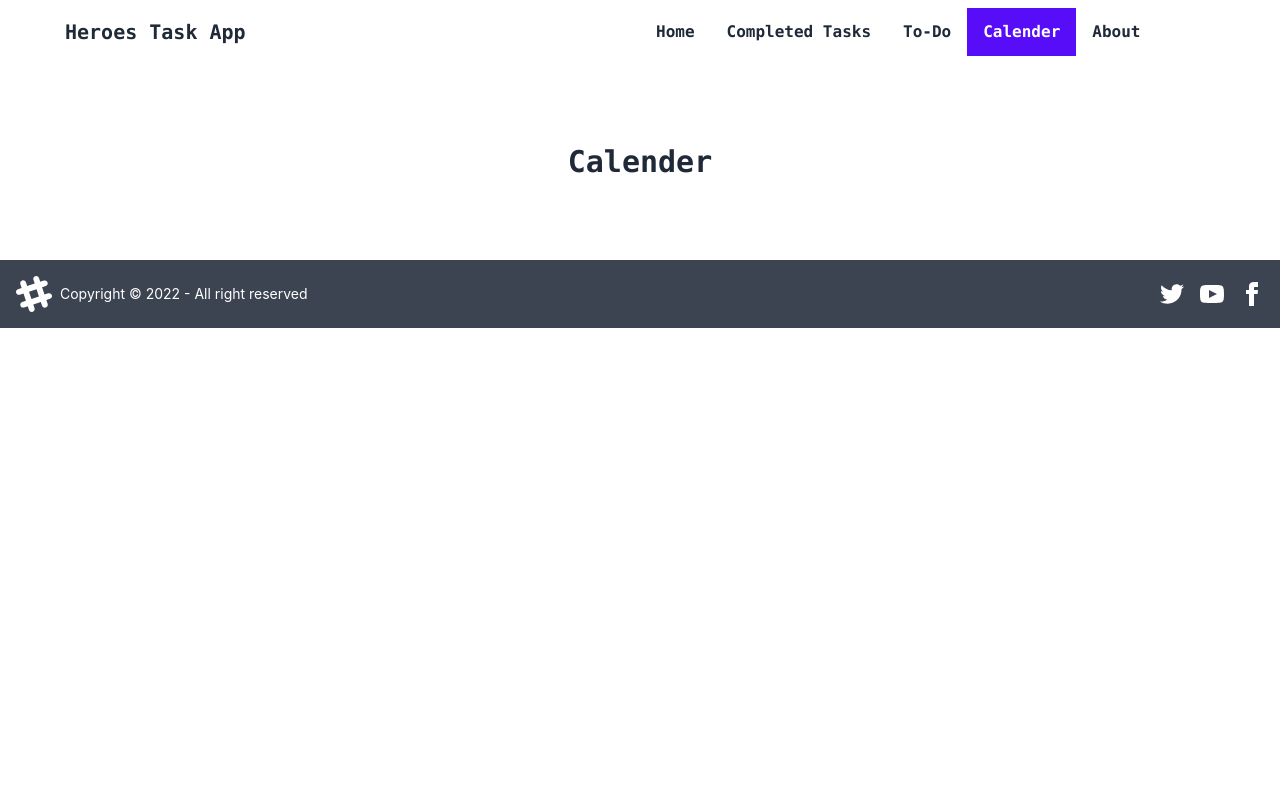
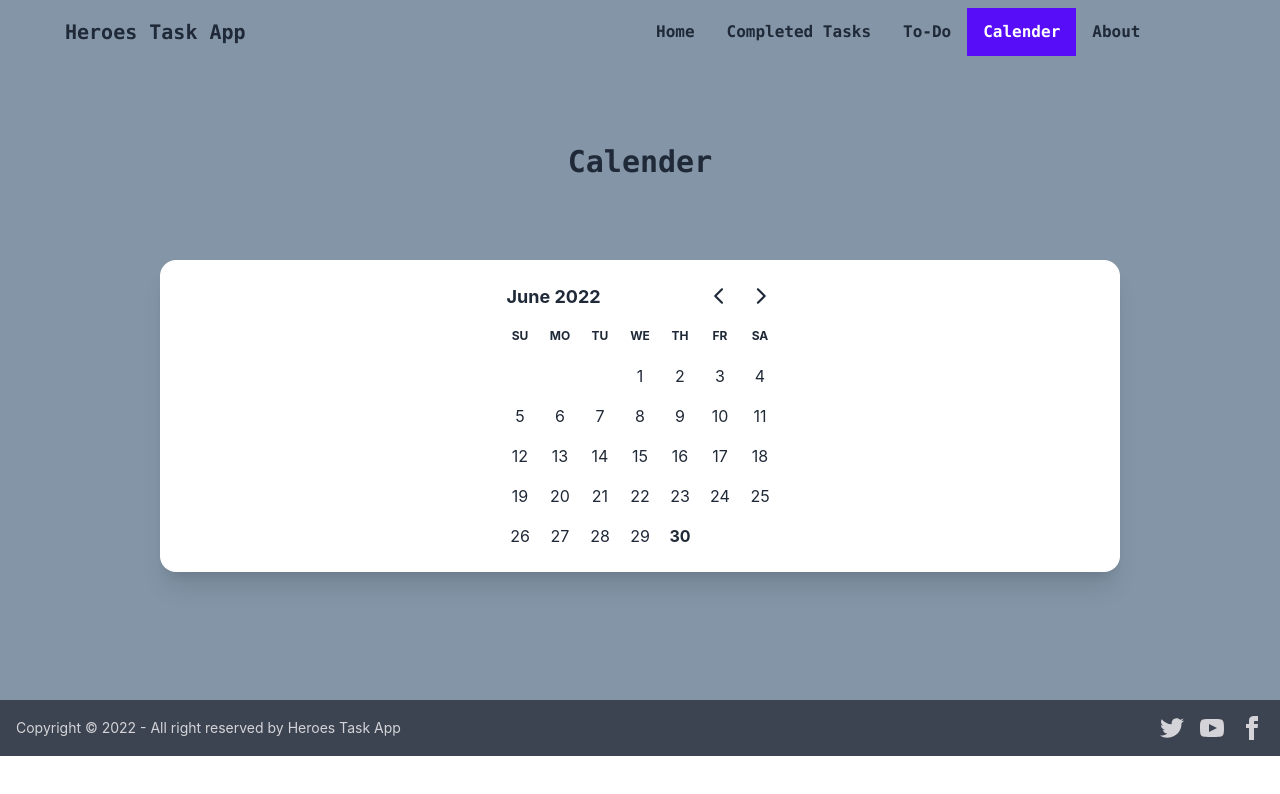
Before and after one commit to Mehadi-Hasan98/Heroes-Task-app, a React (Create React App) app: page /calender in a window 1280 px wide. Shown: the top 794 px of the page. Built offline with nearby package versions, Linux system fonts and the light colour scheme.

Commit message:
Calender added

```diff
--- a/package.json
+++ b/package.json
@@ -7,7 +7,9 @@
     "@testing-library/react": "^13.3.0",
     "@testing-library/user-event": "^13.5.0",
     "daisyui": "^2.17.0",
+    "date-fns": "^2.28.0",
     "react": "^18.2.0",
+    "react-day-picker": "^8.0.7",
     "react-dom": "^18.2.0",
     "react-router-dom": "^6.3.0",
     "react-scripts": "5.0.1",
--- a/src/App.css
+++ b/src/App.css
@@ -1,5 +1,6 @@
 .App {
   text-align: center;
+  background-color: #8395a7;
 }
 
 .App-logo {
@@ -14,7 +15,7 @@
 }
 
 .App-header {
-  background-color: #282c34;
+  background-color: #01a3a4;
   min-height: 100vh;
   display: flex;
   flex-direction: column;
--- a/src/components/Calender/Calender.js
+++ b/src/components/Calender/Calender.js
@@ -1,10 +1,17 @@
+import { DayPicker } from "react-day-picker";
+import "react-day-picker/dist/style.css";
+const Calender = () => {
+  return (
+    <div>
+      <h1 className="text-3xl text-black-500 font-mono text-center mt-20 mb-20 font-bold">
+        Calender
+      </h1>
+      <div className="card lg:card-side bg-base-100 shadow-xl justify-center w-9/12 mx-auto mt-20 mb-32">
+      <DayPicker />
+      </div>
 
-const Calender = () => {
-    return (
-        <div>
-            <h1 className="text-3xl font-mono text-center mt-20 mb-20 font-bold">Calender</h1>
-        </div>
-    );
+    </div>
+  );
 };
 
 export default Calender;
--- a/src/components/Shared/Footer.js
+++ b/src/components/Shared/Footer.js
@@ -1,10 +1,9 @@
 
 const Footer = () => {
     return (
-        <footer class="footer items-center p-4 bg-neutral text-neutral-content">
-  <div class="items-center grid-flow-col">
-    <svg width="36" height="36" viewBox="0 0 24 24" xmlns="http://www.w3.org/2000/svg" fill-rule="evenodd" clip-rule="evenodd" class="fill-current"><path d="M22.672 15.226l-2.432.811.841 2.515c.33 1.019-.209 2.127-1.23 2.456-1.15.325-2.148-.321-2.463-1.226l-.84-2.518-5.013 1.677.84 2.517c.391 1.203-.434 2.542-1.831 2.542-.88 0-1.601-.564-1.86-1.314l-.842-2.516-2.431.809c-1.135.328-2.145-.317-2.463-1.229-.329-1.018.211-2.127 1.231-2.456l2.432-.809-1.621-4.823-2.432.808c-1.355.384-2.558-.59-2.558-1.839 0-.817.509-1.582 1.327-1.846l2.433-.809-.842-2.515c-.33-1.02.211-2.129 1.232-2.458 1.02-.329 2.13.209 2.461 1.229l.842 2.515 5.011-1.677-.839-2.517c-.403-1.238.484-2.553 1.843-2.553.819 0 1.585.509 1.85 1.326l.841 2.517 2.431-.81c1.02-.33 2.131.211 2.461 1.229.332 1.018-.21 2.126-1.23 2.456l-2.433.809 1.622 4.823 2.433-.809c1.242-.401 2.557.484 2.557 1.838 0 .819-.51 1.583-1.328 1.847m-8.992-6.428l-5.01 1.675 1.619 4.828 5.011-1.674-1.62-4.829z"></path></svg>
-    <p>Copyright © 2022 - All right reserved</p>
+        <footer className="footer items-center p-4 text-zinc-300 bg-neutral text-neutral-content">
+  <div className="items-center grid-flow-col">
+    <p>Copyright © 2022 - All right reserved by Heroes Task App</p>
   </div>
   <div class="grid-flow-col gap-4 md:place-self-center md:justify-self-end">
     <a><svg xmlns="http://www.w3.org/2000/svg" width="24" height="24" viewBox="0 0 24 24" class="fill-current"><path d="M24 4.557c-.883.392-1.832.656-2.828.775 1.017-.609 1.798-1.574 2.165-2.724-.951.564-2.005.974-3.127 1.195-.897-.957-2.178-1.555-3.594-1.555-3.179 0-5.515 2.966-4.797 6.045-4.091-.205-7.719-2.165-10.148-5.144-1.29 2.213-.669 5.108 1.523 6.574-.806-.026-1.566-.247-2.229-.616-.054 2.281 1.581 4.415 3.949 4.89-.693.188-1.452.232-2.224.084.626 1.956 2.444 3.379 4.6 3.419-2.07 1.623-4.678 2.348-7.29 2.04 2.179 1.397 4.768 2.212 7.548 2.212 9.142 0 14.307-7.721 13.995-14.646.962-.695 1.797-1.562 2.457-2.549z"></path></svg>
--- a/src/components/Shared/Navbar.js
+++ b/src/components/Shared/Navbar.js
@@ -11,7 +11,7 @@ const Navbar = () => {
 
     </>
     return (
-        <div class="navbar bg-base-100 font-mono font-bold px-12">
+        <div class="navbar bg-#01a3a4 font-mono font-bold px-12">
   <div class="navbar-start">
     <div class="dropdown">
       <label tabindex="0" class="btn btn-ghost lg:hidden">
```
Also changed, not shown: 1 other file (tests, documents, lock files or other folders).
